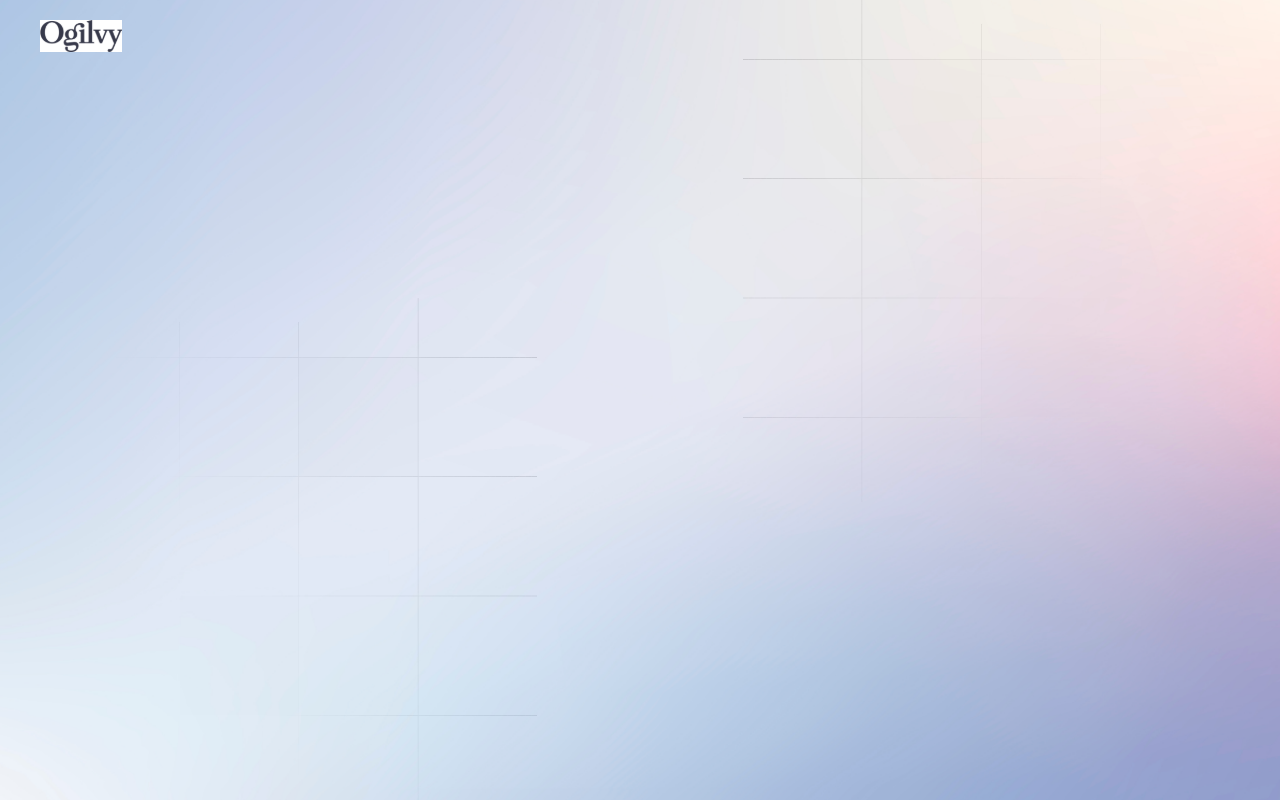
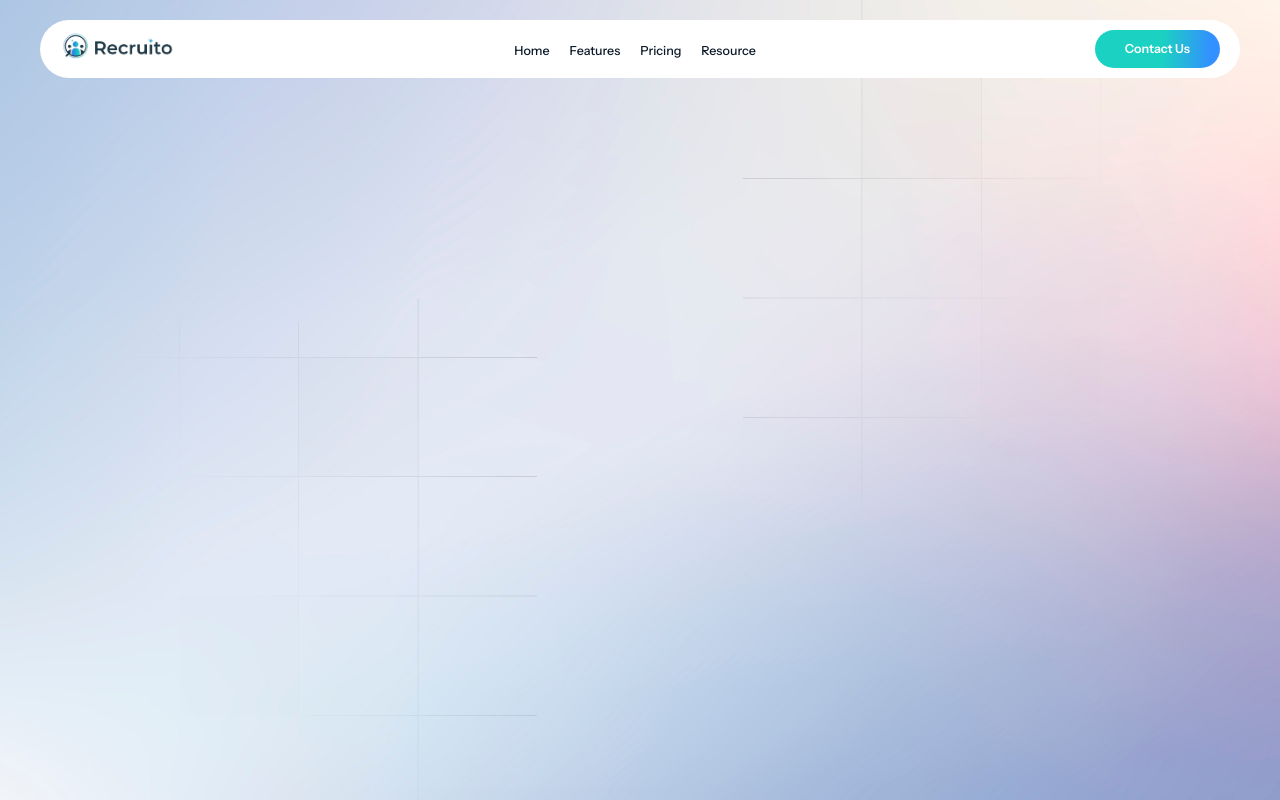
Before and after one commit to mfkfawas/recruito, a React (Vite) app: page / in a window 1280 px wide. Built offline with nearby package versions, Linux system fonts and the light colour scheme.

Commit message:
navbar basic done

```diff
--- a/src/index.css
+++ b/src/index.css
@@ -33,3 +33,27 @@ button {
 *:disabled {
   cursor: not-allowed;
 }
+
+a {
+  color: inherit;
+  text-decoration: none;
+}
+
+ul {
+  list-style: none;
+}
+
+p,
+h1,
+h2,
+h3,
+h4,
+h5,
+h6 {
+  overflow-wrap: break-word;
+  hyphens: auto;
+}
+
+img {
+  max-width: 100%;
+}
--- a/src/layout/Header/NavBar.tsx
+++ /dev/null
@@ -1,3 +0,0 @@
-export default function NavBar() {
-  return <nav>NavBar</nav>;
-}
--- a/src/layout/Header/index.tsx
+++ b/src/layout/Header/index.tsx
@@ -14,7 +14,7 @@ export default function Header({ children }: PropsWithChildren) {
       <div className="absolute top-0 right-0">
         <DockerPatternBottom />
       </div>
-      {children}
+      <div className="relative z-10">{children}</div>
     </header>
   );
 }
--- /dev/null
+++ b/src/section/header/NavBar.tsx
@@ -0,0 +1,40 @@
+import logo from "../../assets/imgs/logo-one.png";
+import Button from "../../ui/Button/Button";
+
+export default function NavBar() {
+  return (
+    <nav className="w-full flex justify-between rounded-full bg-white px-8 py-4">
+      <img
+        src={logo}
+        alt="logo-one"
+        loading="lazy"
+        className="h-[3.5rem] cursor-pointer"
+      />
+
+      <ul className="flex items-center gap-8">
+        <li>
+          <a href="#" className="text-xl font-medium hover:underline">
+            Home
+          </a>
+        </li>
+        <li>
+          <a href="#" className="text-xl font-medium">
+            Features
+          </a>
+        </li>
+        <li>
+          <a href="#" className="text-xl font-medium">
+            Pricing
+          </a>
+        </li>
+        <li>
+          <a href="#" className="text-xl font-medium">
+            Resource
+          </a>
+        </li>
+      </ul>
+
+      <Button bg="gradient">Contact Us</Button>
+    </nav>
+  );
+}
--- a/src/section/header/index.tsx
+++ b/src/section/header/index.tsx
@@ -1,12 +1,12 @@
 import Container from "../../layout/Container";
 import HeaderLayout from "../../layout/Header";
-import OgilvySvg from "../../assets/svgs/Ogilvy";
+import NavBar from "./NavBar";
 
 export default function Header() {
   return (
     <HeaderLayout>
       <Container>
-        <OgilvySvg />
+        <NavBar />
       </Container>
     </HeaderLayout>
   );
--- /dev/null
+++ b/src/ui/Button/Button.tsx
@@ -0,0 +1,20 @@
+import { PropsWithChildren } from "react";
+
+interface Props {
+  bg?: "gradient";
+}
+
+export default function Button({ children, bg }: PropsWithChildren<Props>) {
+  return (
+    <button
+      className={`grid place-items-center px-12 py-4 rounded-full font-semibold text-xl`}
+      style={{
+        background: bg ? "var(--brand-gradient) " : "transparent",
+        color: bg ? "white" : "var(--color-text-dark)",
+      }}
+      onClick={() => {}}
+    >
+      {children}
+    </button>
+  );
+}
```
Also changed, not shown: src/assets/imgs/logo.png (added).
